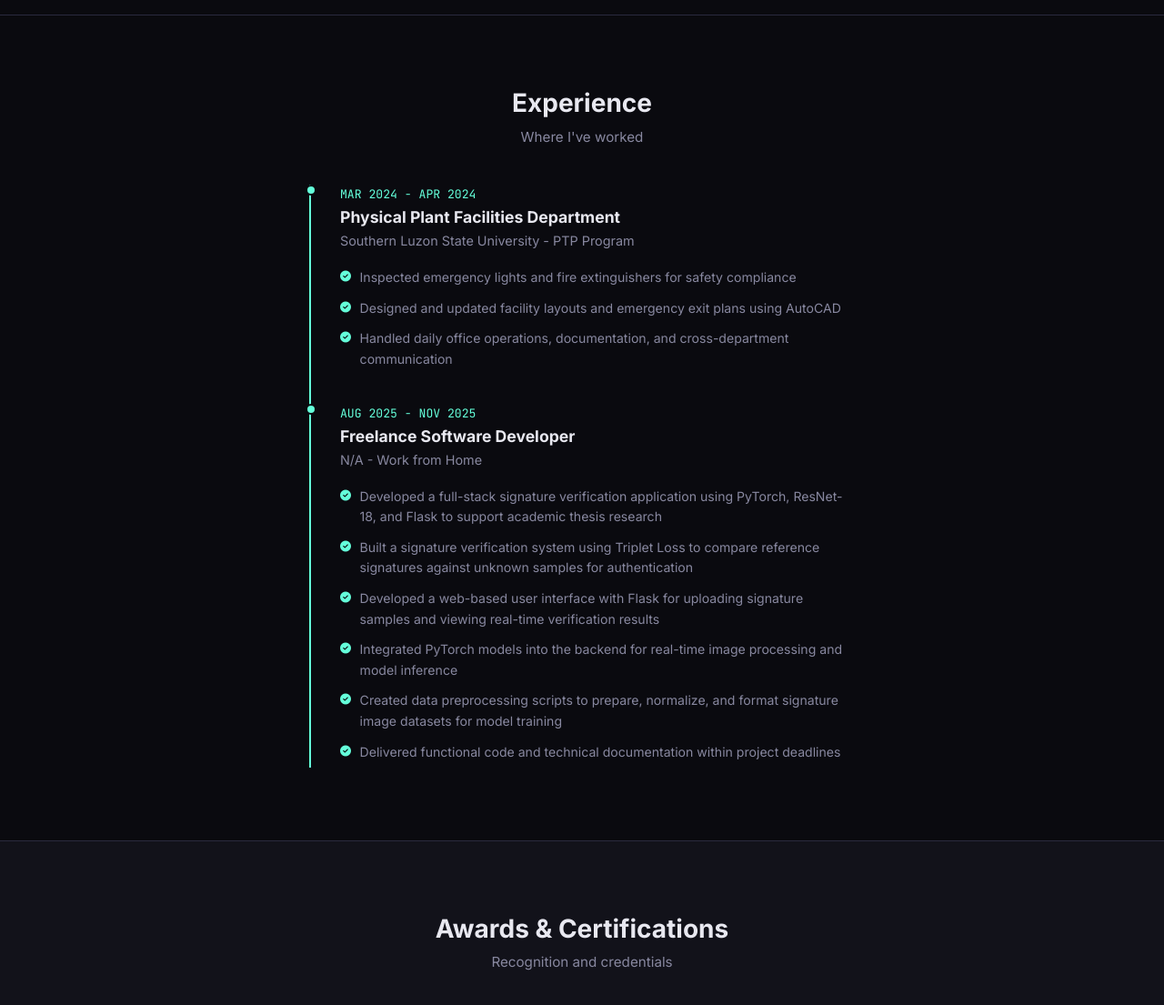
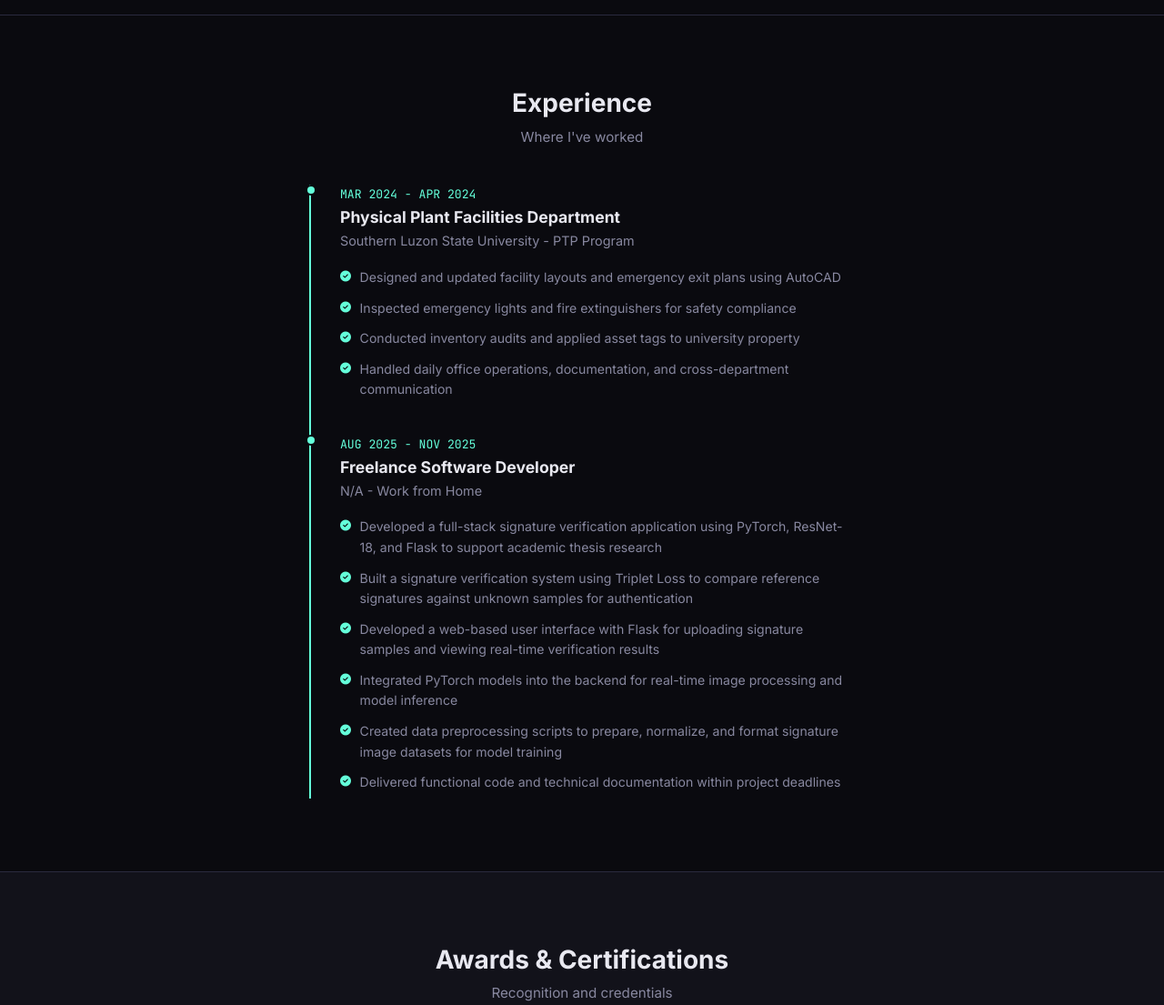
Before and after one commit to NovaProtocol/Portfolio, a Python web app: template apps/home/templates/home/index.html in a window 1280 px wide. Shown: the part 2270-3375 px from the top of the page at 91% size. Run offline with Jinja, Linux system fonts and the light colour scheme; the template is opened without the code that fills it, so the values that code supplies are empty; some libraries are stand-ins or nearby versions.

Commit message:
docs(resume): restore the two facilities bullets that were dropped
The internship entry carried four items: exit plans, inspections, asset audits,
and cross-department coordination. An earlier pass replaced the last two with an
authoring placeholder, so the resume and the homepage both lost real content.

Both are restored. The audit line claims an improved tracking system was
implemented, which is what happened, rather than a rebuilt inventory.

```diff
--- a/apps/home/templates/home/index.html
+++ b/apps/home/templates/home/index.html
@@ -221,11 +221,15 @@
                     <ul style="list-style: none; padding: 0; margin: 0;">
                         <li style="padding: 0.35rem 0; display: flex; align-items: flex-start; gap: 0.6rem; color: var(--text-secondary); font-size: 0.88rem;">
                             <i class="fas fa-check-circle" style="color: var(--accent); margin-top: 0.25rem; flex-shrink: 0; font-size: 0.75rem;"></i>
+                            Designed and updated facility layouts and emergency exit plans using AutoCAD
+                        </li>
+                        <li style="padding: 0.35rem 0; display: flex; align-items: flex-start; gap: 0.6rem; color: var(--text-secondary); font-size: 0.88rem;">
+                            <i class="fas fa-check-circle" style="color: var(--accent); margin-top: 0.25rem; flex-shrink: 0; font-size: 0.75rem;"></i>
                             Inspected emergency lights and fire extinguishers for safety compliance
                         </li>
                         <li style="padding: 0.35rem 0; display: flex; align-items: flex-start; gap: 0.6rem; color: var(--text-secondary); font-size: 0.88rem;">
                             <i class="fas fa-check-circle" style="color: var(--accent); margin-top: 0.25rem; flex-shrink: 0; font-size: 0.75rem;"></i>
-                            Designed and updated facility layouts and emergency exit plans using AutoCAD
+                            Conducted inventory audits and applied asset tags to university property
                         </li>
                         <li style="padding: 0.35rem 0; display: flex; align-items: flex-start; gap: 0.6rem; color: var(--text-secondary); font-size: 0.88rem;">
                             <i class="fas fa-check-circle" style="color: var(--accent); margin-top: 0.25rem; flex-shrink: 0; font-size: 0.75rem;"></i>
--- a/data/resume.json
+++ b/data/resume.json
@@ -64,7 +64,9 @@
       "period": "Mar 2024 - Apr 2024",
       "responsibilities": [
         "Drafted facility layouts and emergency fire exit plans in AutoCAD to code-compliant egress and fire safety standards",
-        "Inspected emergency lighting and fire suppression units against OSH compliance requirements, documenting deficiencies for the facilities office"
+        "Inspected emergency lighting and fire suppression units against OSH compliance requirements, documenting deficiencies for the facilities office",
+        "Conducted facility asset audits and implemented an improved tracking system for university property",
+        "Coordinated documentation and communication across departments to support daily facility operations"
       ]
     }
   ],
```
